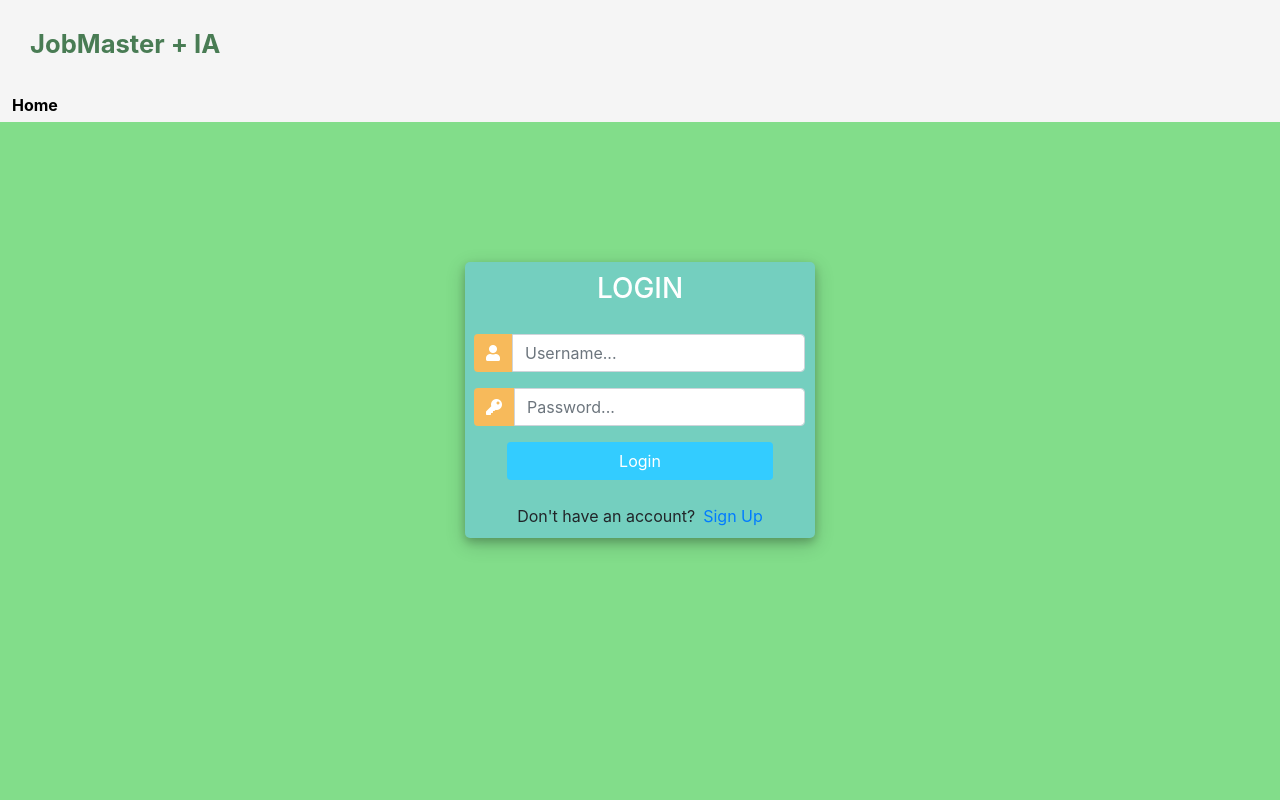
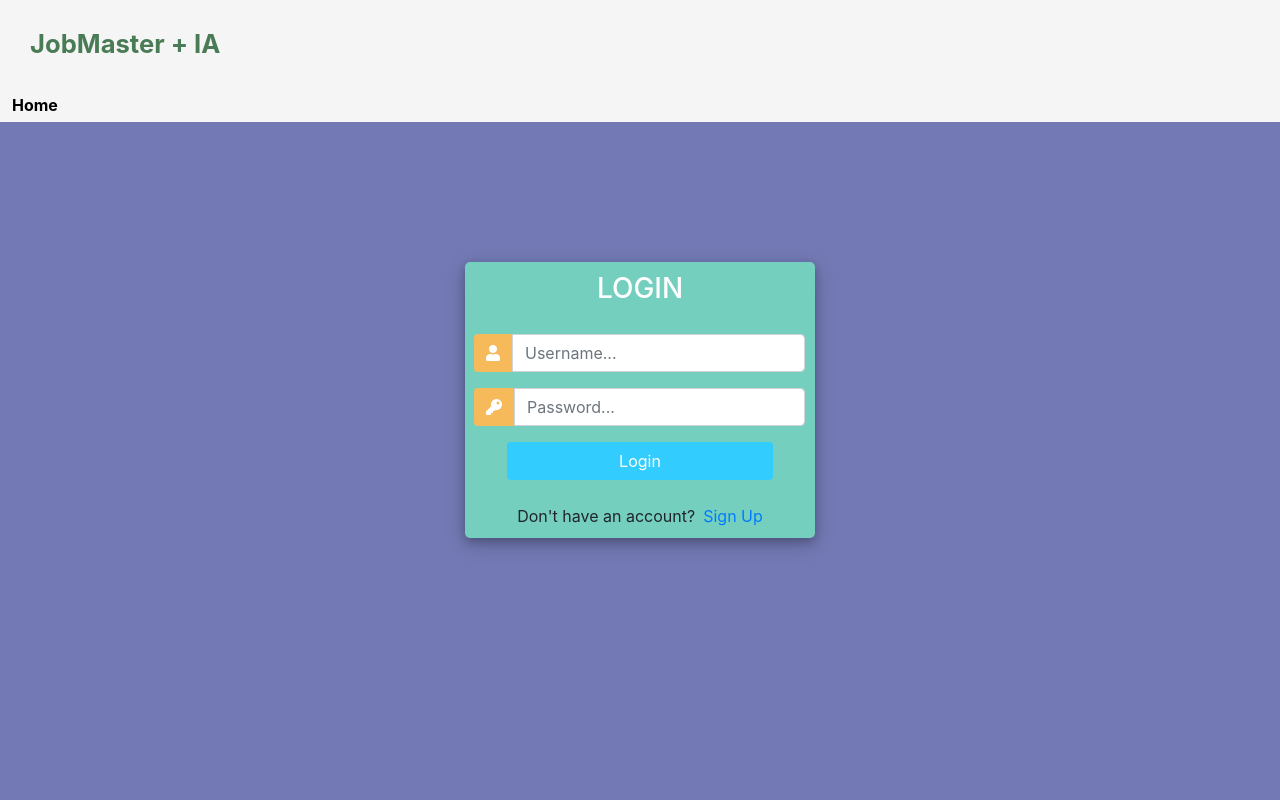
Before and after one commit to ahinestrog/JobMaster_IA, a Django app: page /login/ in a window 1280 px wide. Run offline with Django 5.2, Linux system fonts and the light colour scheme; some libraries are stand-ins or nearby versions.

Commit message:
Login and signup UPDATE

```diff
--- a/CVGenerator/templates/login.html
+++ b/CVGenerator/templates/login.html
@@ -19,7 +19,7 @@
             margin: 0;
             padding: 0;
             height: 100%;
-            background: #82dd8a !important;
+            background: #7279b4 !important;
         }
         .user_card {
             width: 350px;
--- a/CVGenerator/templates/register.html
+++ b/CVGenerator/templates/register.html
@@ -19,7 +19,7 @@
             margin: 0;
             padding: 0;
             height: 100%;
-            background: #82dd8a !important;
+            background: #7279b4 !important;
         }
         .user_card {
             width: 350px;
```
